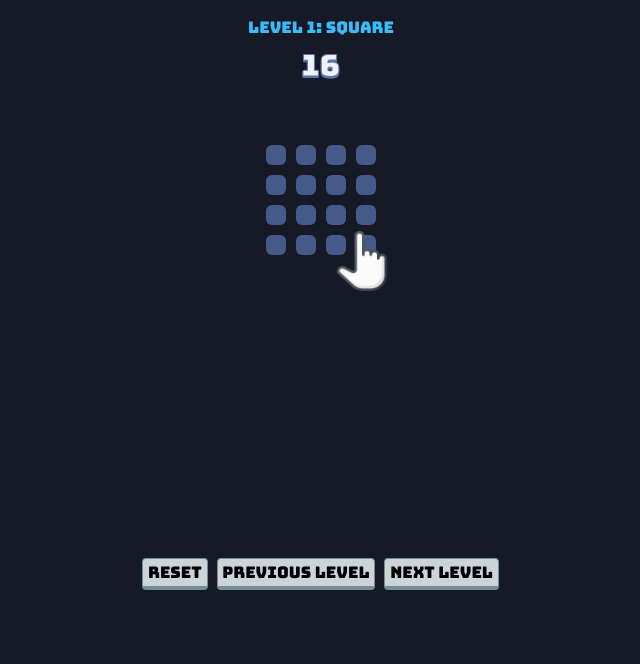
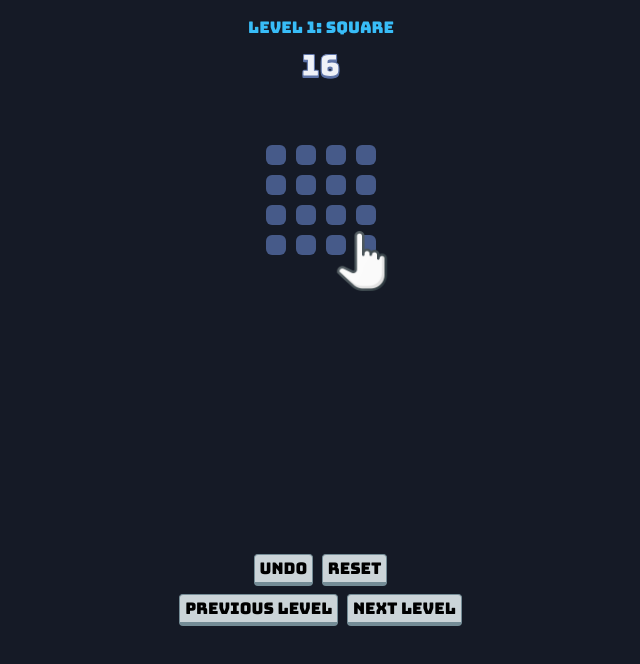
Before and after one commit to macduy/sumbox, a SvelteKit app: page / in a window 1280 px wide. Shown: the top 664 px of the page, without its empty margins (319-959 px from the left). Built offline with nearby package versions, Linux system fonts and the light colour scheme.

Commit message:
Undo stack

```diff
--- /dev/null
+++ b/src/lib/types/undo.ts
@@ -0,0 +1,9 @@
+import type { XYSelection } from '$lib/types/selection';
+import type { TargetData } from '$lib/types/target';
+
+export type UndoStep = {
+	// Selection that was removed.
+	selection: XYSelection;
+	// Target that was matched, if any.
+	matchedTarget?: TargetData;
+};
--- a/src/routes/+page.svelte
+++ b/src/routes/+page.svelte
@@ -5,6 +5,7 @@
 	import { setupGame, type LevelSpec } from '$lib/types/level';
 	import { XYSelection } from '$lib/types/selection';
 	import type { TargetData } from '$lib/types/target';
+	import type { UndoStep } from '$lib/types/undo';
 
 	import Cell from '../Cell.svelte';
 	import LevelComplete from '../LevelComplete.svelte';
@@ -34,6 +35,8 @@
 		forceRefresh();
 	}
 
+	let undoStack: UndoStep[] = [];
+
 	function forceRefresh() {
 		grid = grid;
 		targets = targets;
@@ -60,6 +63,22 @@
 	function reset() {
 		currentLevel = currentLevel;
 		levelEditor = { name: '', targets: [], rects: [] };
+		undoStack = [];
+	}
+
+	function undo() {
+		const lastStep = undoStack.pop();
+		if (!lastStep) {
+			return;
+		}
+
+		if (lastStep.matchedTarget) {
+			lastStep.matchedTarget.completed = false;
+		}
+
+		lastStep.selection.iterate((x, y) => (grid[x][y].removed = false));
+
+		targets = targets;
 	}
 
 	function isValidSelection(selection: XYSelection) {
@@ -143,17 +162,19 @@
 	function onCellUp() {
 		isDown = false;
 
-		// Resolve targets. If level editor is on, any selection is allowed.
-		let matchFound = isLevelEditorEnabled;
+		if (isValidSelection(currentSelection)) {
+			// Resolve targets - find the matching one and mark as completed.
+			// Mark all others as unmatched.
+			let matchedTarget: TargetData | undefined;
 			for (let target of targets) {
 				if (target.match) {
 					target.completed = true;
-				matchFound = true;
+					matchedTarget = target;
 				}
 				target.match = false;
 			}
 
-		if (matchFound) {
+			if (matchedTarget || isLevelEditorEnabled) {
 				// Remove the cells.
 				currentSelection.iterate((x, y) => (grid[x][y].removed = true));
 			}
@@ -168,6 +189,13 @@
 				]);
 
 				levelEditor = levelEditor;
+			}
+
+			// Push onto undo stack.
+			undoStack.push({
+				selection: currentSelection.copy(),
+				matchedTarget
+			});
 		}
 
 		currentSelection.reset();
@@ -270,8 +298,11 @@
 	showNext={currentLevelIndex < LEVELS.length - 1}
 />
 
-<div class="flex justify-center gap-2 flex-wrap p-2">
+<div class="flex justify-center gap-2 flex-wrap p-1">
+	<button class="button" on:click={undo}>Undo</button>
 	<button class="button" on:click={reset}>Reset</button>
+</div>
+<div class="flex justify-center gap-2 flex-wrap p-1">
 	<button disabled={currentLevelIndex == 0} class="button" on:click={() => currentLevelIndex--}
 		>Previous level</button
 	>
```
Lines whose indentation alone changed are shown as unchanged.
